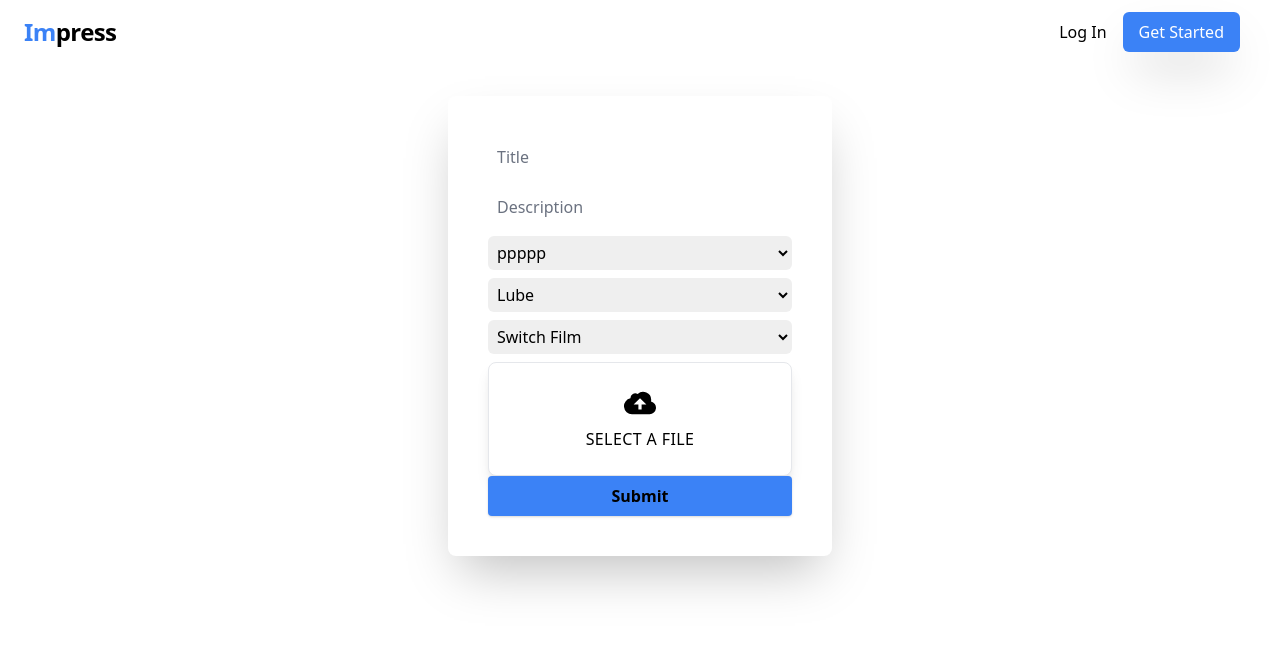
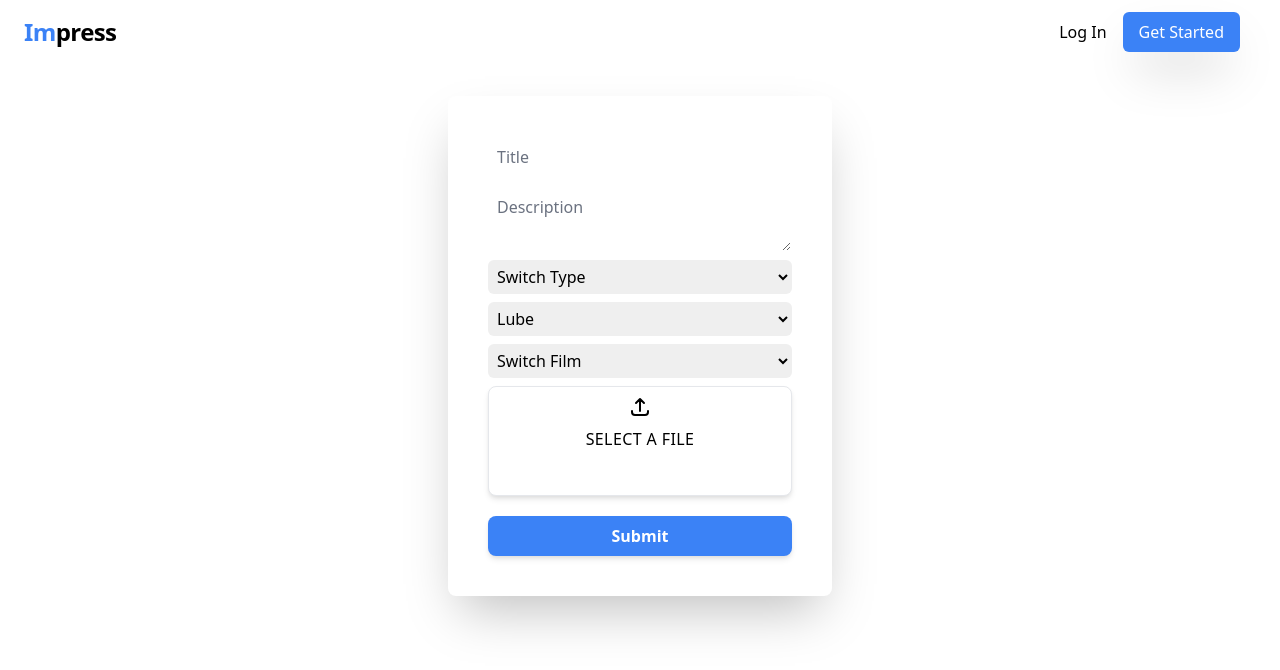
Before and after one commit to ParthMmm/impress, a React (Create React App) app in the folder client/impress/: page /create in a window 1280 px wide. Shown: the top 670 px of the page. Built offline with nearby package versions, Linux system fonts and the light colour scheme.

Commit message:
:construction:  Working on submitPost backend, ui changes

```diff
--- a/client/impress/src/actions/index.js
+++ b/client/impress/src/actions/index.js
@@ -56,3 +56,14 @@ export const authError = () => (dispatch) => {
   console.log("error");
   dispatch({ type: AUTH_RESET });
 };
+
+export const submitPost = (data) => async (dispatch) => {
+  console.log("dd");
+  const res = await axios.post(
+    `${process.env.REACT_APP_LOCAL_SERVER}create_post`,
+    data
+  );
+  console.log(res);
+
+  // dispatch({ type: USER_PROFILE, payload: user });
+};
--- a/client/impress/src/components/BottomNav.js
+++ b/client/impress/src/components/BottomNav.js
@@ -1,10 +1,15 @@
 import React from "react";
+import history from "../util/history";
 
 function BottomNav() {
+  const menuItemClick = (location) => {
+    history.push(location);
+  };
   return (
     <div class=" lg:hidden">
       <nav class=" dark:bg-gray-800 bg-teal-500 pl-6 pr-6 pt-4 pb-4 fixed w-full h-50 z-10 bottom-0">
         <div className="flex items-center justify-between text-white">
+          <button onClick={() => menuItemClick("/")}>
             <svg
               xmlns="http://www.w3.org/2000/svg"
               className="h-6 w-6"
@@ -19,6 +24,8 @@ function BottomNav() {
                 d="M3 12l2-2m0 0l7-7 7 7M5 10v10a1 1 0 001 1h3m10-11l2 2m-2-2v10a1 1 0 01-1 1h-3m-6 0a1 1 0 001-1v-4a1 1 0 011-1h2a1 1 0 011 1v4a1 1 0 001 1m-6 0h6"
               />
             </svg>
+          </button>
+          <button onClick={() => menuItemClick("/create")}>
             <svg
               xmlns="http://www.w3.org/2000/svg"
               className="h-6 w-6"
@@ -33,6 +40,8 @@ function BottomNav() {
                 d="M12 9v3m0 0v3m0-3h3m-3 0H9m12 0a9 9 0 11-18 0 9 9 0 0118 0z"
               />
             </svg>
+          </button>
+          <button onClick={() => menuItemClick("/profile")}>
             <svg
               xmlns="http://www.w3.org/2000/svg"
               className="h-6 w-6"
@@ -47,6 +56,7 @@ function BottomNav() {
                 d="M16 7a4 4 0 11-8 0 4 4 0 018 0zM12 14a7 7 0 00-7 7h14a7 7 0 00-7-7z"
               />
             </svg>
+          </button>
         </div>
       </nav>
     </div>
--- a/client/impress/src/components/Create.js
+++ b/client/impress/src/components/Create.js
@@ -1,8 +1,11 @@
 import React from "react";
 import { useForm } from "react-hook-form";
 import { connect, useDispatch } from "react-redux";
+import axios from "axios";
+import { submitPost } from "../actions/";
+function Create() {
+  const [file, setFile] = React.useState(null);
 
-function Create() {
   const {
     register,
     handleSubmit,
@@ -12,11 +15,21 @@ function Create() {
 
   const dispatch = useDispatch();
   const onSubmit = (data) => {
-    // dispatch(userLogin(data));
-    reset();
+    // const formData = new FormData(data);
+    console.log(data.picture[0]);
+    // formData.append("pifif", file);
+
+    // console.log(formData);
+    dispatch(submitPost(data));
 
     console.log(data);
+    reset();
   };
+
+  const fileHandler = (e) => {
+    setFile(e.target.files[0]);
+  };
+
   return (
     <div>
       <div className="bg-white dark:bg-gray-800 font-sans min-h-screen antialiased pt-24 pb-5">
@@ -33,15 +46,15 @@ function Create() {
                   class=" placeholder-gray-500 border border-transparent rounded-md focus:outline-none focus:ring-2 focus:ring-blue-500 focus:border-transparent p-2"
                 ></input>
               </div>
-              <div className="flex flex-col  pb-2">
-                <input
+              <div className="flex flex-col flex-grow  pb-2">
+                <textarea
                   {...register("description", { required: true })}
                   type="text"
                   name="description"
                   id="description"
                   placeholder="Description"
                   class="placeholder-gray-500 border border-transparent rounded-md  focus:outline-none focus:ring-2 focus:ring-blue-500 focus:border-transparent p-2 "
-                ></input>
+                ></textarea>
               </div>
               <div className="flex flex-col items-center pb-2 ">
                 <select
@@ -50,8 +63,8 @@ function Create() {
                   id="switchType"
                   class=" w-full  border border-transparent rounded-md  focus:outline-none focus:ring-2 focus:ring-blue-500 focus:border-transparent p-1 "
                 >
-                  <option className="text-red-500" value="" disabled selected>
-                    ppppp
+                  <option value="" disabled selected>
+                    Switch Type
                   </option>
                   <option>Linear</option>
                   <option>Tactile</option>
@@ -65,7 +78,7 @@ function Create() {
                       clipRule="evenodd"
                       fillRule="evenodd"
                     ></path>
-                  </svg>
+                  </svg>i
                 </div> */}
               </div>
               <div className="relative inline-block w-full  items-center  pb-2">
@@ -102,25 +115,41 @@ function Create() {
               </div>
 
               <div className="flex flex-col  ">
-                <label class="w-full flex flex-col items-center px-4 py-6 bg-white text-blue rounded-lg shadow-lg tracking-wide uppercase border border-blue cursor-pointer hover:bg-blue hover:text-blue-500">
+                <label class="w-full flex flex-col items-center px-4 py-6 bg-white text-blue pt-2 rounded-lg shadow-md tracking-wide uppercase border border-blue cursor-pointer hover:bg-blue hover:text-blue-500">
                   <svg
-                    class="w-8 h-8"
-                    fill="currentColor"
                     xmlns="http://www.w3.org/2000/svg"
-                    viewBox="0 0 20 20"
+                    className="h-6 w-6"
+                    fill="none"
+                    viewBox="0 0 24 24"
+                    stroke="currentColor"
                   >
-                    <path d="M16.88 9.1A4 4 0 0 1 16 17H5a5 5 0 0 1-1-9.9V7a3 3 0 0 1 4.52-2.59A4.98 4.98 0 0 1 17 8c0 .38-.04.74-.12 1.1zM11 11h3l-4-4-4 4h3v3h2v-3z" />
+                    <path
+                      strokeLinecap="round"
+                      strokeLinejoin="round"
+                      strokeWidth={2}
+                      d="M4 16v1a3 3 0 003 3h10a3 3 0 003-3v-1m-4-8l-4-4m0 0L8 8m4-4v12"
+                    />
                   </svg>
-                  <span class="mt-2 text-base leading-normal">
-                    Select a file
-                  </span>
-                  <input type="file" class="hidden" />
+                  <span class="mt-2 leading-normal">Select a file</span>
+                  <input
+                    {...register("picture", { required: true })}
+                    type="file"
+                    name="picture"
+                    id="picture"
+                    class="hidden"
+                    onChange={fileHandler}
+                  />
+                  <img
+                    className="pt-5"
+                    src={file ? URL.createObjectURL(file) : null}
+                    alt={file ? file.name : null}
+                  ></img>
                 </label>
               </div>
-              <div className="flex flex-col  ">
+              <div className="flex flex-col pt-5 ">
                 <button
                   type="submit"
-                  className="bg-blue-500 text-black font-bold px-5 py-2 rounded focus:outline-none shadow hover:bg-blue-700 transition-colors"
+                  className="bg-blue-500 text-white font-bold px-5 py-2 rounded-lg shadow-md focus:outline-none shadow hover:bg-blue-700 transition-colors"
                 >
                   Submit
                 </button>
```
Lines whose indentation alone changed are shown as unchanged.
